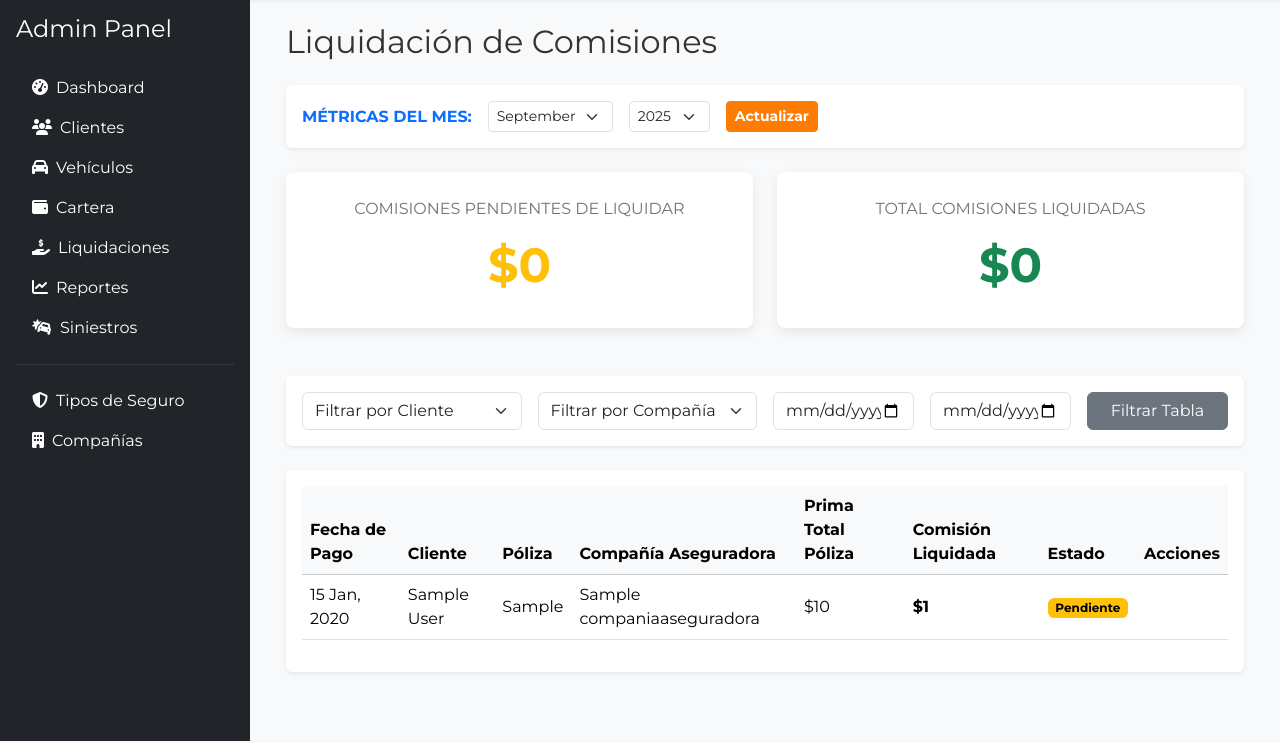
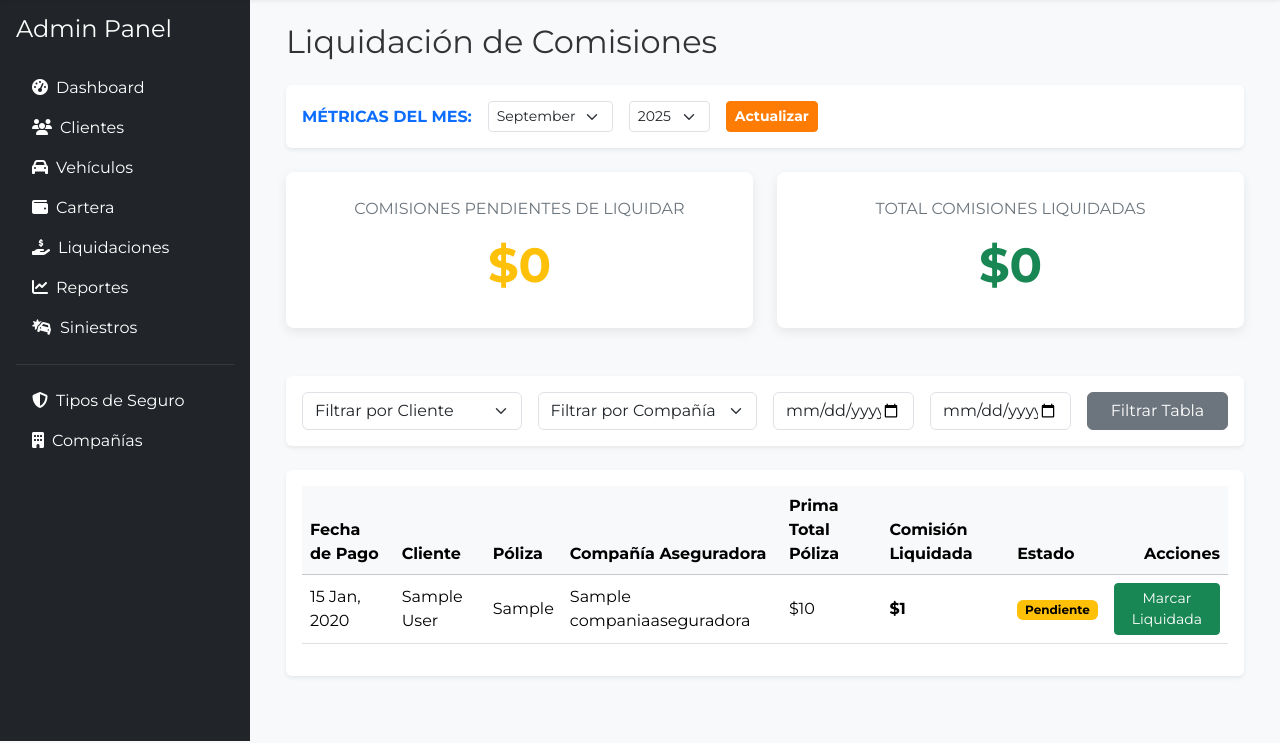
Before and after one commit to Santiago-caicedo/assecol_seguros, a Django app: page /dashboard/liquidaciones/ in a window 1280 px wide. Shown: the part 57-800 px from the top of the page. Run offline with Django 5.2, Linux system fonts and the light colour scheme; a user stored in the database is signed in; tables that the repository leaves empty hold one stand-in row (values such as "Sample post"); parts of the project's set-up code (start-up, migrations or seed data) failed here and were passed over; some libraries are stand-ins or nearby versions.

Commit message:
se reestablece diseño de tabla de liquidaciones pendientes

```diff
--- a/proyecto_seguros/dashboard_admin/templates/dashboard_admin/liquidacion_comisiones.html
+++ b/proyecto_seguros/dashboard_admin/templates/dashboard_admin/liquidacion_comisiones.html
@@ -87,7 +87,7 @@
                 </thead>
                 <tbody>
                 {% for pago in pagos_list %}
-                    {# Añadimos una clase a la fila si la póliza está cancelada #}
+                    {# Añadimos una clase a la fila si la póliza está cancelada para atenuarla #}
                     <tr {% if pago.poliza.estado == 'CANCELADA' %}class="table-light text-muted"{% endif %}>
                         <td>{{ pago.fecha_pago|date:"d M, Y" }}</td>
                         <td>{{ pago.poliza.cliente.get_full_name }}</td>
@@ -106,7 +106,21 @@
                             {% endif %}
                         </td>
                         <td class="text-end">
-                            </td>
+                            {# --- CÓDIGO DE ACCIONES RESTAURADO --- #}
+                            {% if pago.poliza.estado == 'ACTIVA' %}
+                                {% if pago.estado_comision == 'PENDIENTE' %}
+                                <form action="{% url 'dashboard_admin:marcar_comision_liquidada' pk=pago.pk %}" method="post" class="d-inline">
+                                    {% csrf_token %}
+                                    <button type="submit" class="btn btn-success btn-sm">Marcar Liquidada</button>
+                                </form>
+                                {% elif pago.estado_comision == 'LIQUIDADA' %}
+                                <form action="{% url 'dashboard_admin:desmarcar_comision_liquidada' pk=pago.pk %}" method="post" class="d-inline">
+                                    {% csrf_token %}
+                                    <button type="submit" class="btn btn-outline-secondary btn-sm" title="Revertir a Pendiente">Anular</button>
+                                </form>
+                                {% endif %}
+                            {% endif %}
+                        </td>
                     </tr>
                 {% empty %}
                     <tr><td colspan="8" class="text-center p-4">No hay pagos que coincidan con los filtros.</td></tr>
```
